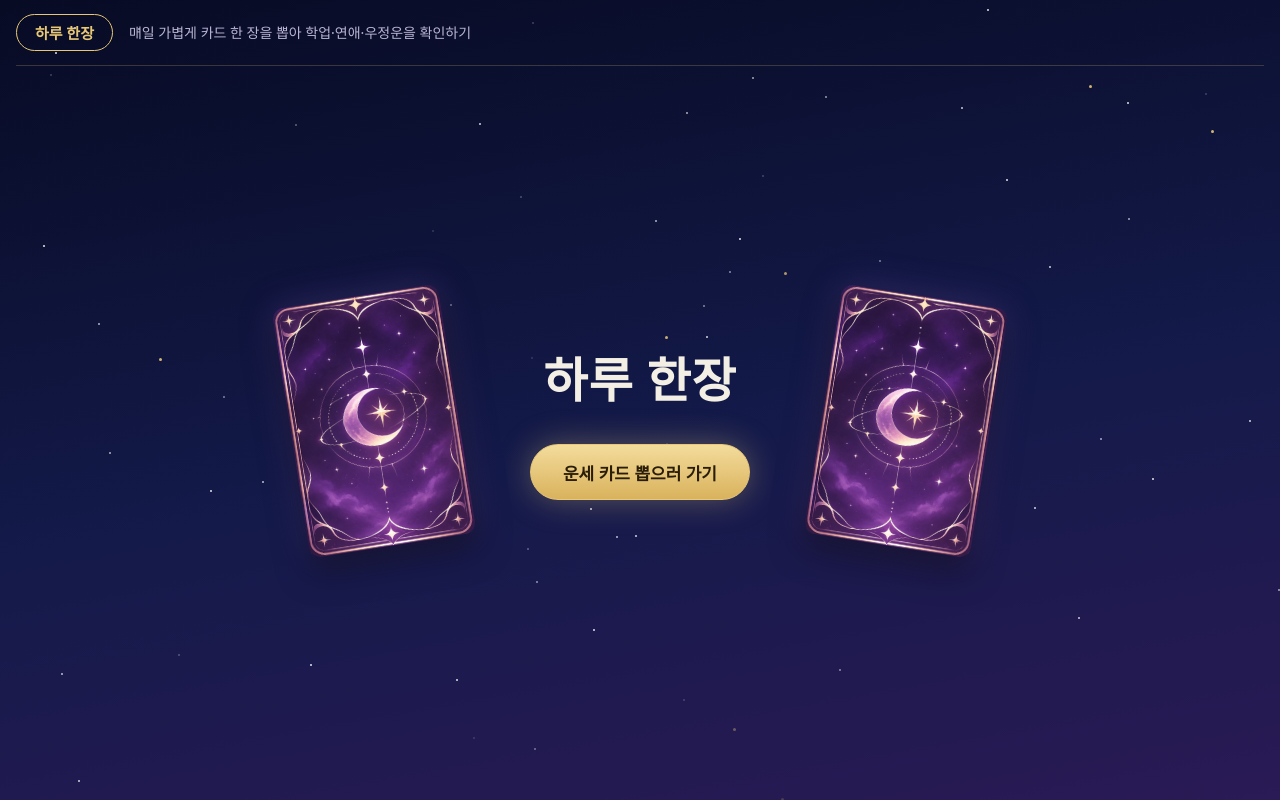
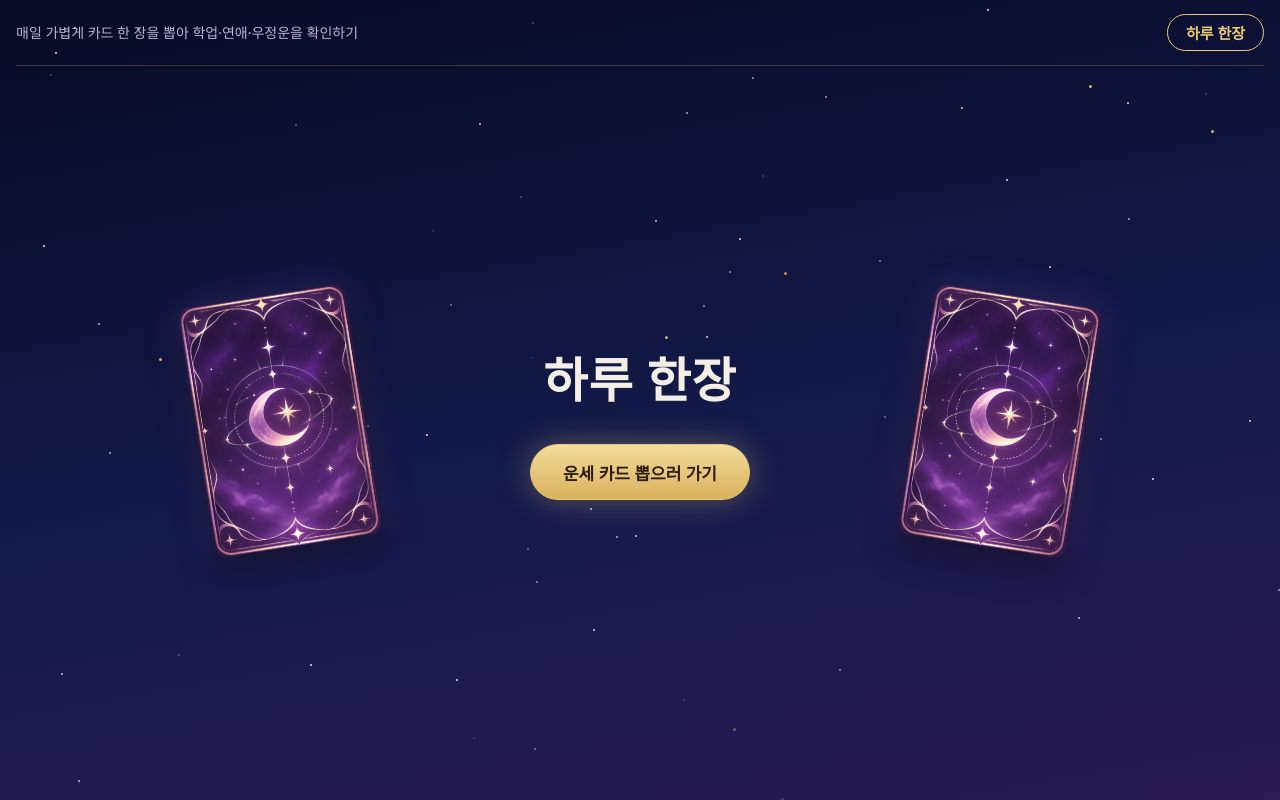
Before and after one commit to rlagustjq07/project, a plain HTML site: page index.html in a window 1280 px wide. Drawn offline with Linux system fonts and the light colour scheme.

Commit message:
시작 화면 문구를 왼쪽 위로 옮기고 카드 간격 넓힘
상단 바에서 한 줄 소개를 왼쪽, '하루 한장' 이름표를 오른쪽에 두었다.
양쪽 카드를 가운데 제목에서 더 멀리 벌렸다.

Co-Authored-By: Claude Fable 5.2 <noreply@anthropic.com>

```diff
--- a/index.html
+++ b/index.html
@@ -17,8 +17,8 @@
     <!-- F1 시작 화면: 배경과 버튼만 -->
     <section id="screen-start" class="screen screen-start" hidden>
       <header class="topbar">
+        <p class="tagline">매일 가볍게 카드 한 장을 뽑아 학업·연애·우정운을 확인하기</p>
         <span class="brand">하루 한장</span>
-        <p class="tagline">매일 가볍게 카드 한 장을 뽑아 학업·연애·우정운을 확인하기</p>
       </header>
       <div class="hero">
         <div class="deco-card deco-left" aria-hidden="true"></div>
--- a/style.css
+++ b/style.css
@@ -65,10 +65,11 @@ main { position: relative; z-index: 1; }
 /* ── 시작 화면 ──────────────────────────────── */
 .screen-start { justify-content: flex-start; padding-top: 0; }
 
-/* 상단 바: 왼쪽에 이름표, 오른쪽에 한 줄 소개 */
+/* 상단 바: 왼쪽에 한 줄 소개, 오른쪽에 이름표 */
 .topbar {
   display: flex;
   align-items: center;
+  justify-content: space-between;
   gap: 16px;
   width: 100%;
   padding-block: 14px;
@@ -103,7 +104,7 @@ main { position: relative; z-index: 1; }
   grid-template-areas: "left center right";
   align-items: center;
   justify-content: center;
-  gap: clamp(24px, 6vw, 72px);
+  gap: clamp(48px, 13vw, 200px);
   width: 100%;
   padding-block: 32px;
 }
```
